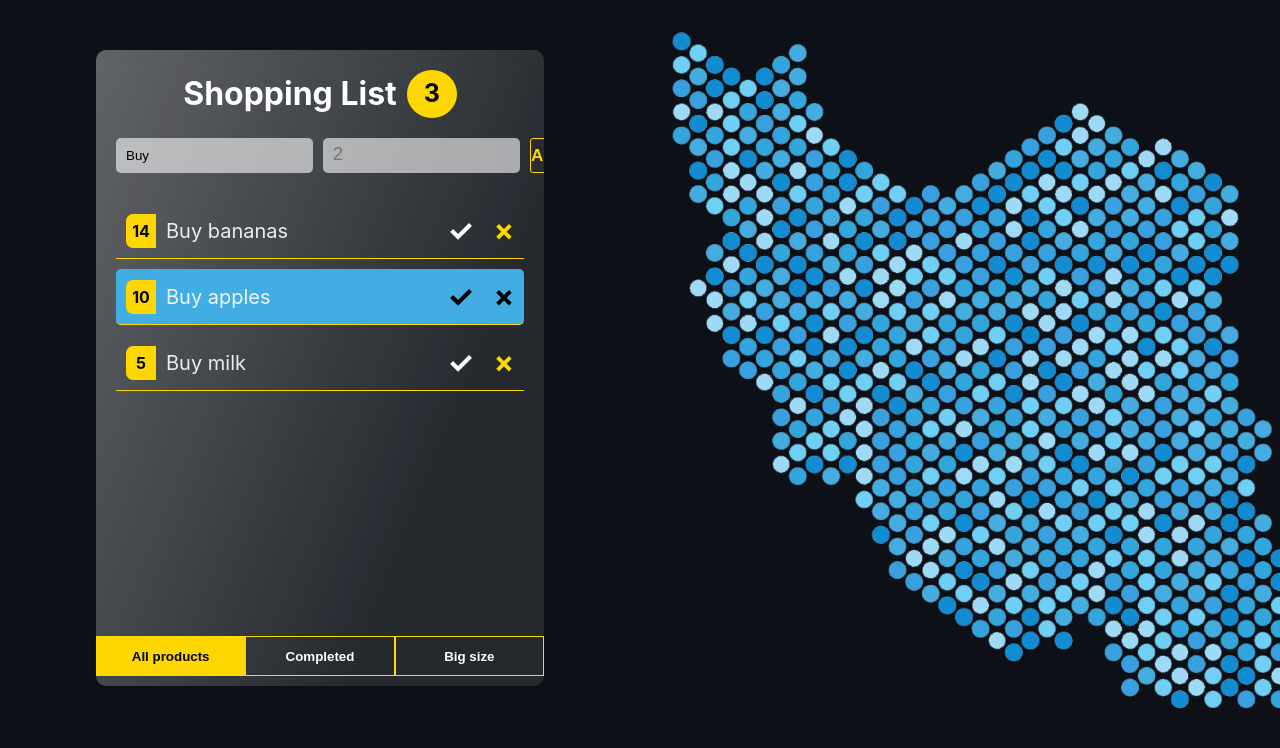
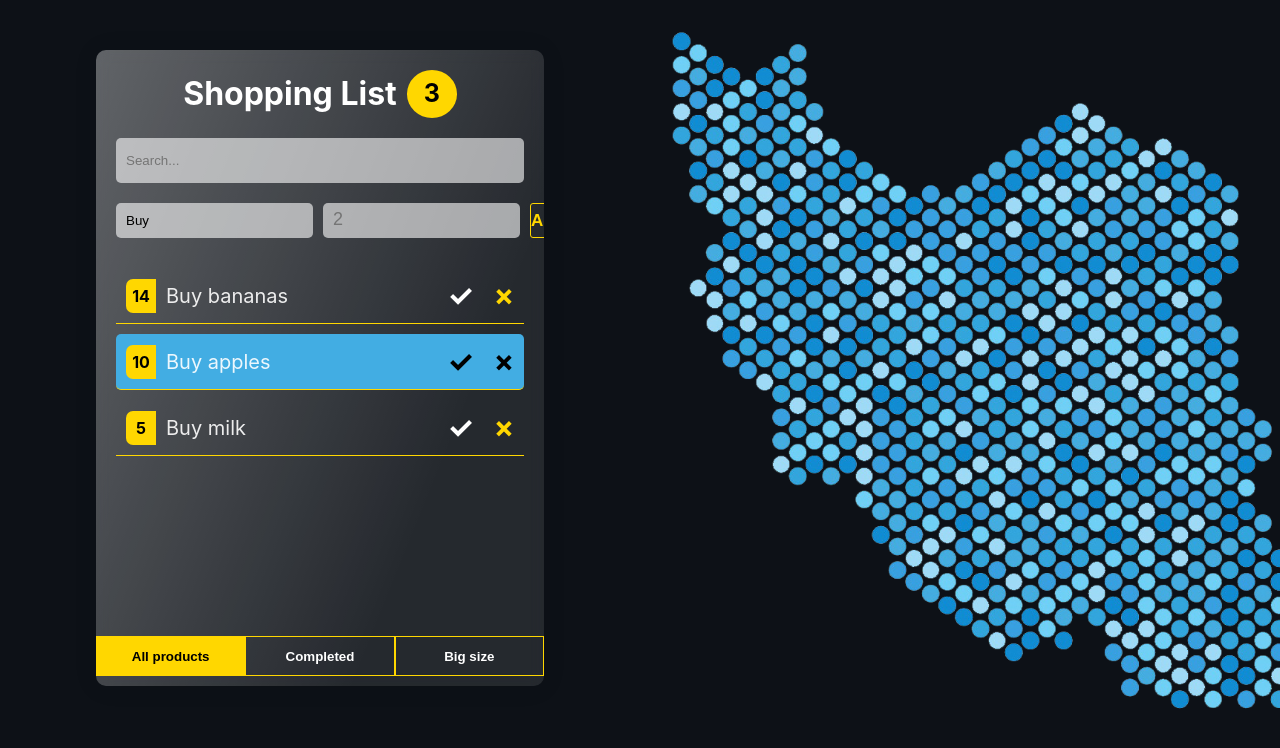
Before and after one commit to Akbar1007/Grocery-Shopping-List, a React (Vite) app: page / in a window 1280 px wide. Shown: the top 748 px of the page. Built offline with nearby package versions, Linux system fonts and the light colour scheme.

Commit message:
Search panel

```diff
--- a/src/components/App.jsx
+++ b/src/components/App.jsx
@@ -3,6 +3,7 @@ import { v4 as uuidv4 } from 'uuid'
 import { arr } from '../constants'
 import Filter from './Filter'
 import Heading from './Heading'
+import SearchPanel from './SearchPanel'
 import ShoppingAddForm from './ShoppingAddForm'
 import ShoppingList from './ShoppingList'
 class App extends Component {
@@ -10,6 +11,7 @@ class App extends Component {
 		super(props)
 		this.state = {
 			data: arr,
+			search: '',
 		}
 	}
 	onDelete = id => {
@@ -39,16 +41,34 @@ class App extends Component {
 		})
 	}
 
+	search = (arr, input) => {
+		if (!input.length) {
+			return arr
+		}
+
+		return arr.filter(
+			item => item.title.toLowerCase().indexOf(input.toLowerCase()) > -1
+		)
+	}
+
+	updateSearch = search => {
+		this.setState({ search })
+	}
+
 	render() {
-		const { data } = this.state
+		const { data, search } = this.state
+
+		const allData = this.search(data, search)
+
 		return (
 			<div className='app'>
 				<div className='wrapper'>
 					<div className='card'>
 						<Heading length={data.length} />
+						<SearchPanel updateSearch={this.updateSearch} />
 						<ShoppingAddForm onAdd={this.onAdd} />
 						<ShoppingList
-							data={data}
+							data={allData}
 							onDelete={this.onDelete}
 							onToggleActive={this.onToggleActive}
 						/>
--- /dev/null
+++ b/src/components/SearchPanel.jsx
@@ -0,0 +1,29 @@
+import { Component } from 'react'
+class SearchPanel extends Component {
+	constructor(props) {
+		super(props)
+		this.state = {
+			search: '',
+		}
+	}
+	change = e => {
+		const value = e.target.value
+		this.setState({ search: value })
+		this.props.updateSearch(value)
+	}
+
+	render() {
+		const { search } = this.state
+		return (
+			<input
+				type='text'
+				className='search'
+				placeholder='Search...'
+				value={search}
+				onChange={this.change}
+			/>
+		)
+	}
+}
+
+export default SearchPanel
--- a/src/index.css
+++ b/src/index.css
@@ -208,6 +208,17 @@
 	background-color: #ffd700;
 	color: #000;
 }
+/* Search Panel */
+.search {
+	margin-top: 20px;
+	border-radius: 5px;
+	background: rgba(255, 255, 255, 0.6);
+	height: 45px;
+	outline: none;
+	border: none;
+	padding: 0 10px;
+	width: 100%;
+}
 /* MEDIA */
 @media only screen and (max-width: 800px) {
 	.wrapper {
```
